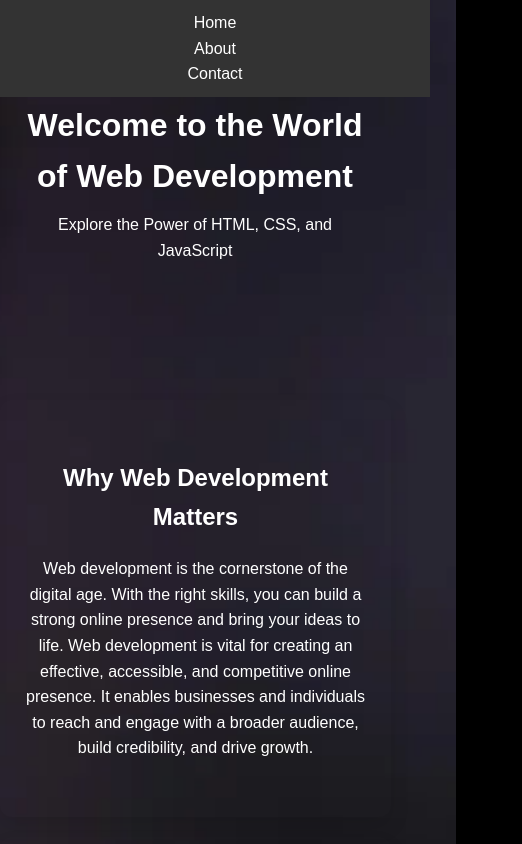
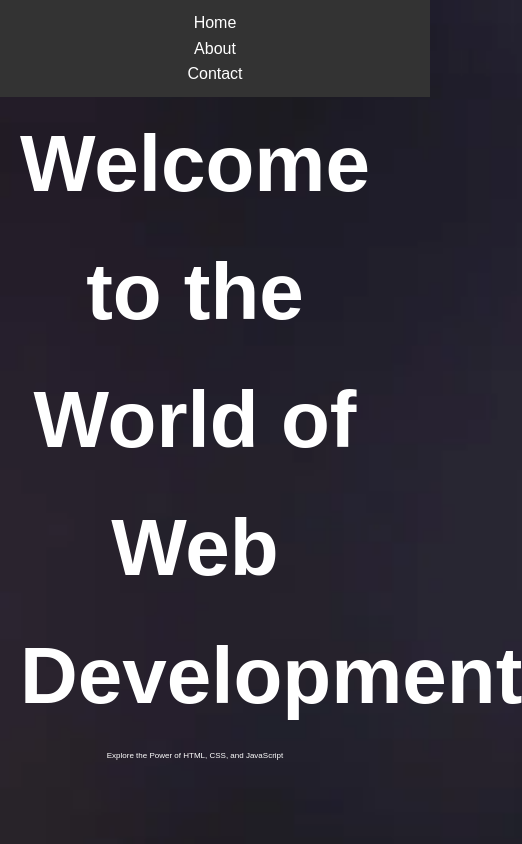
Before and after one commit to Catherinee18/activity1-landing-page, a plain HTML site: page index.html in a window 390 px wide. Shown: the top 844 px of the page, 522 px wide, since content can reach past the window. Drawn offline with Linux system fonts and the light colour scheme.

Commit message:
Update style.css

```diff
--- a/style.css
+++ b/style.css
@@ -12,7 +12,7 @@ header {
     position: relative;
     color: #fff;
     text-align: center;
-    padding: 150px 20px;
+    padding: 159px 20px;
 
 }
 
@@ -199,11 +199,11 @@ footer p {
     }
 
     header h1 {
-        font-size: 2em; /* Further reduce font size for smaller screens */
+        font-size: 5em; /* Further reduce font size for smaller screens */
     }
 
     header p {
-        font-size: 1em; /* Further reduce font size for smaller screens */
+        font-size: 0.5em; /* Further reduce font size for smaller screens */
     }
 
     nav ul {
```
